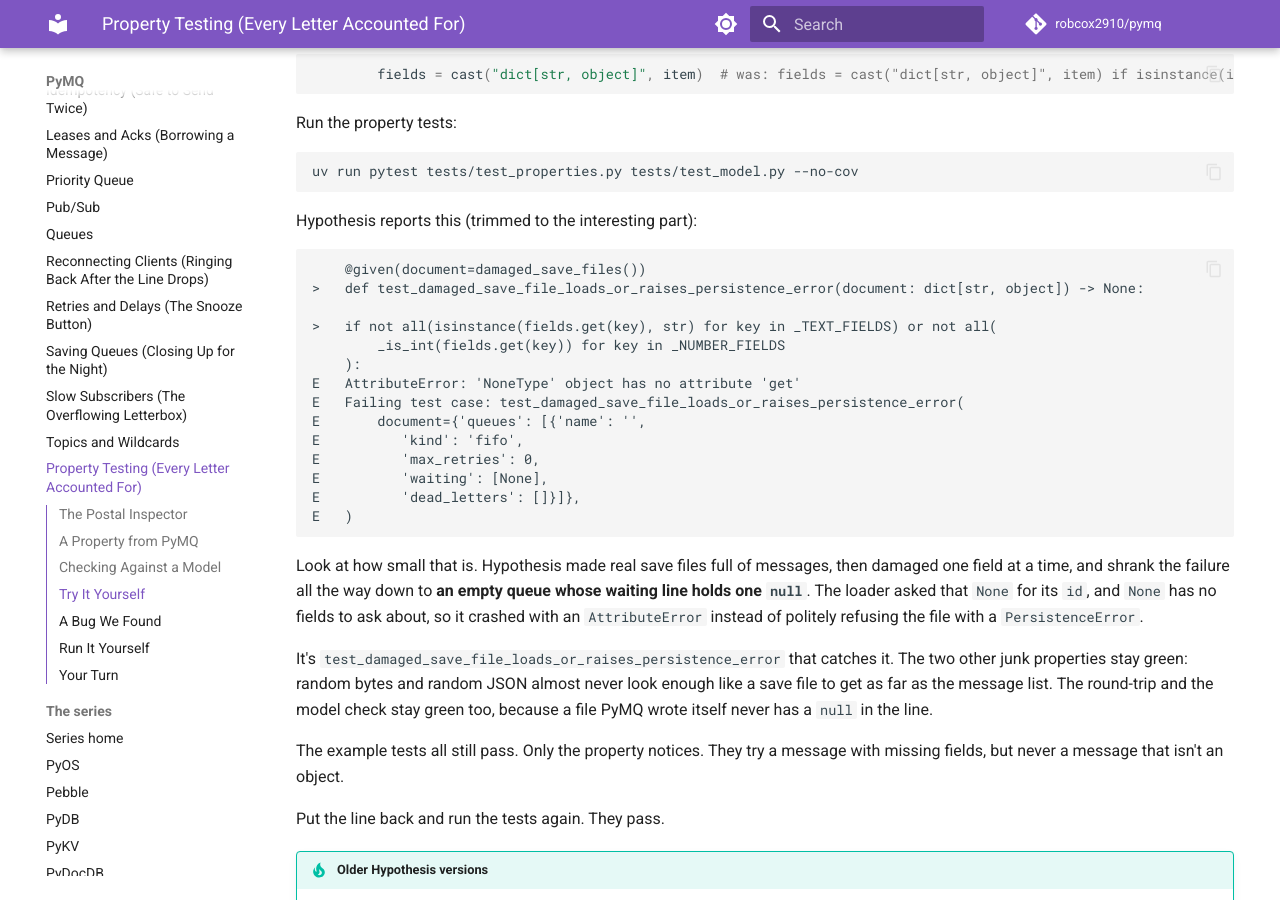
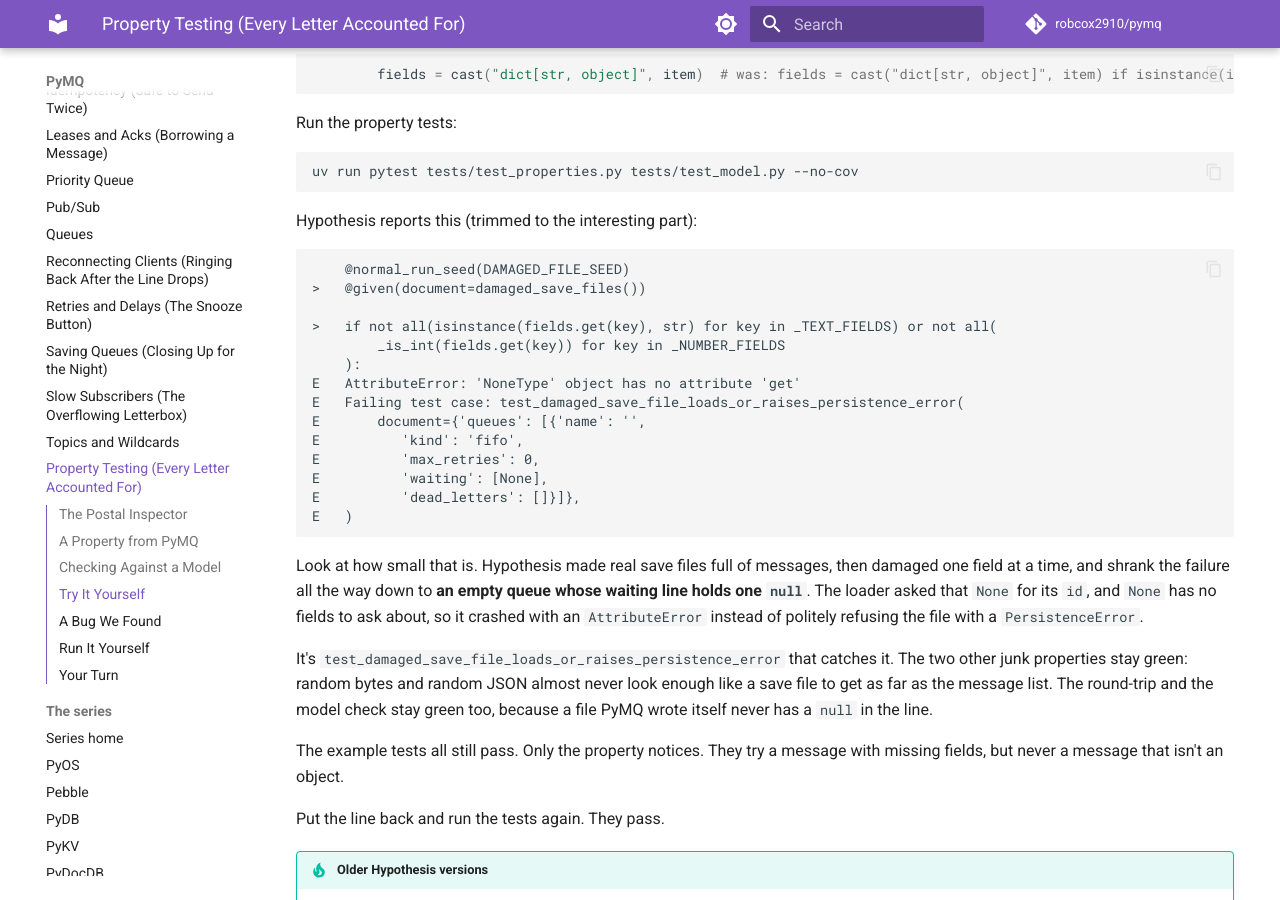
Before and after one commit to robcox2910/pymq, an MkDocs documentation site: the page built from docs/property-testing.md, in a window 1280 px wide and 900 px high, scrolled down 4866 px. Built offline with MkDocs 1.6.1 and Material for MkDocs 9.7.7, drawn with Linux system fonts in a browser that asks for light colours; comment, search, counter and statistics services are not loaded.

Commit message:
test: pin the damaged-file property's seed on the normal run
On the ci profile Hypothesis takes the seed from the test's source, so a
reworded docstring could silently stop the normal run finding the bug
the property-testing page breaks on purpose. Pin it with @seed through a
normal_run_seed helper that leaves the thorough run random. Seed 1 finds
both that bug and the duplicate-id bug, and the page's printed output
(updated for the extra decorator line) is reproduced.

Co-Authored-By: Claude Opus 5.5 <noreply@anthropic.com>

````diff
--- a/docs/property-testing.md
+++ b/docs/property-testing.md
@@ -269,8 +269,8 @@ uv run pytest tests/test_properties.py tests/test_model.py --no-cov
 Hypothesis reports this (trimmed to the interesting part):
 
 ```
-    @given(document=damaged_save_files())
->   def test_damaged_save_file_loads_or_raises_persistence_error(document: dict[str, object]) -> None:
+    @normal_run_seed(DAMAGED_FILE_SEED)
+>   @given(document=damaged_save_files())
 
 >   if not all(isinstance(fields.get(key), str) for key in _TEXT_FIELDS) or not all(
         _is_int(fields.get(key)) for key in _NUMBER_FIELDS
````
Also changed, not shown: 2 other files.
